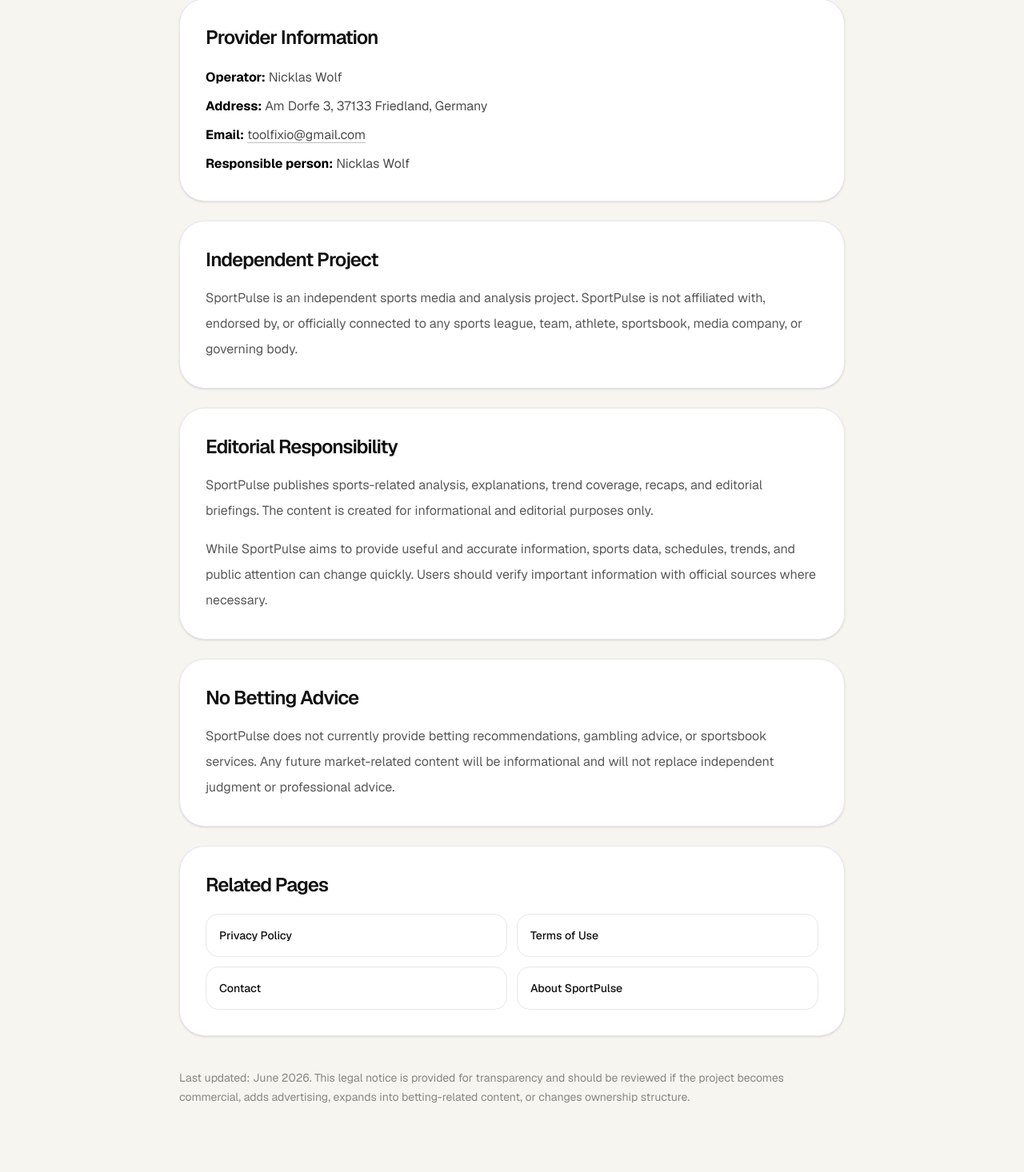
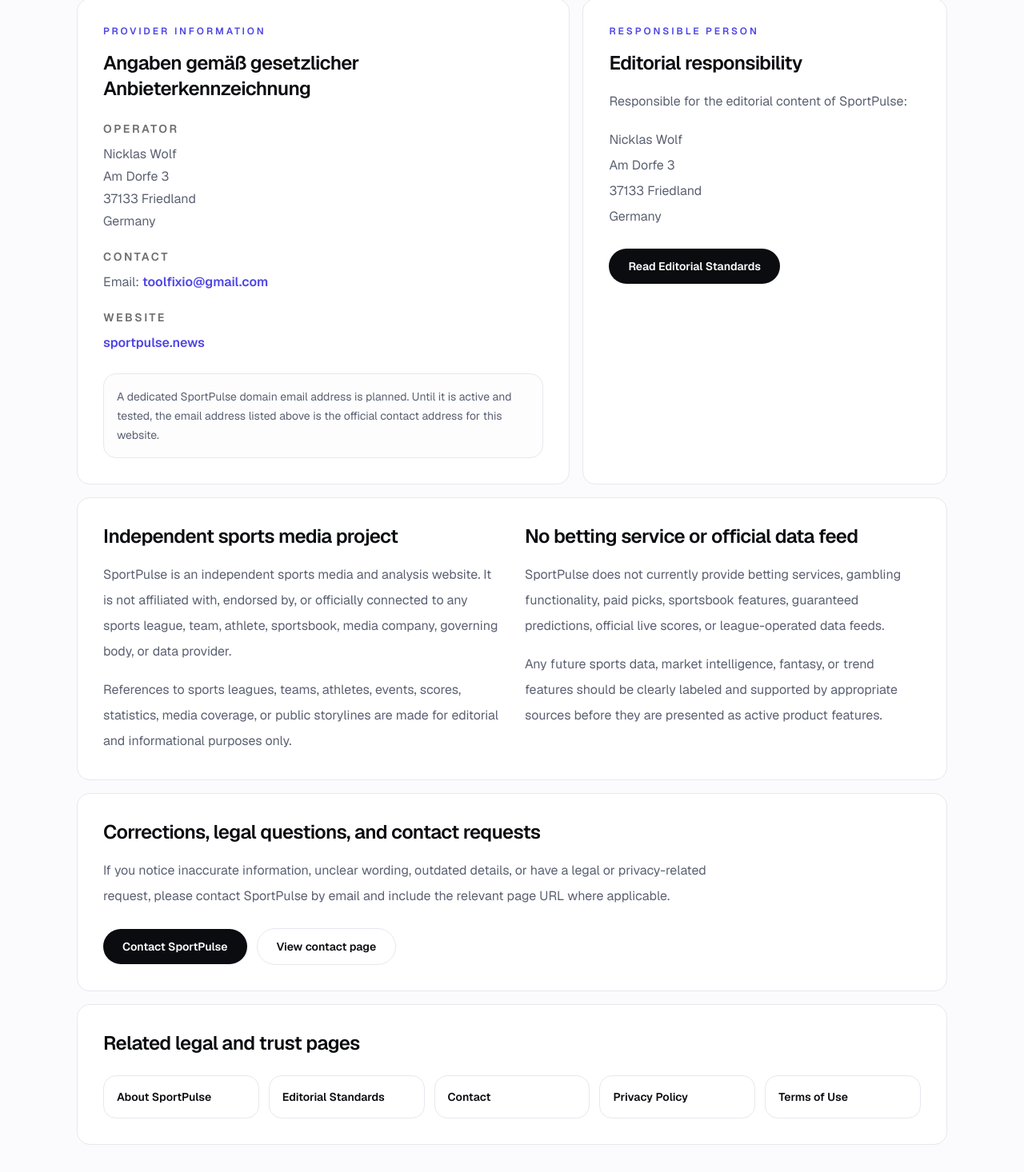
Before and after one commit to toollane/sportpulse.news, a Next.js app: page /impressum in a window 1280 px wide. Shown: the part 387-1853 px from the top of the page at 80% size. Built offline with nearby package versions, Linux system fonts and the light colour scheme.

Commit message:
Align impressum page with SportPulse design system

```diff
--- a/app/impressum/page.tsx
+++ b/app/impressum/page.tsx
@@ -1,140 +1,227 @@
 import type { Metadata } from "next";
 import Link from "next/link";
+import Breadcrumbs from "@/components/Breadcrumbs";
+import SectionHeader from "@/components/SectionHeader";
 
 export const metadata: Metadata = {
   title: "Legal Notice / Impressum | SportPulse",
   description:
-    "Legal notice and provider information for SportPulse, an independent sports media and analysis project based in Germany.",
+    "Legal notice and provider information for SportPulse, an independent sports media and analysis website operated from Germany.",
 };
+
+const legalLinks = [
+  { href: "/about", label: "About SportPulse" },
+  { href: "/editorial-standards", label: "Editorial Standards" },
+  { href: "/contact", label: "Contact" },
+  { href: "/privacy", label: "Privacy Policy" },
+  { href: "/terms", label: "Terms of Use" },
+];
 
 export default function ImpressumPage() {
   return (
-    <main className="min-h-screen bg-[#f7f5f0] text-[#111111]">
-      <section className="mx-auto w-full max-w-4xl px-5 py-16 sm:px-8 lg:py-24">
-        <div className="mb-10">
-          <p className="mb-4 text-sm font-semibold uppercase tracking-[0.24em] text-black/45">
-            Legal
+    <main className="text-foreground">
+      <section className="mx-auto w-full max-w-6xl px-5 py-16 sm:px-8 lg:py-24">
+        <Breadcrumbs
+          items={[
+            { label: "Home", href: "/" },
+            { label: "Legal Notice / Impressum" },
+          ]}
+        />
+
+        <div className="pt-6">
+          <SectionHeader
+            eyebrow="Legal Notice"
+            title="Legal Notice / Impressum"
+            description="Provider information for SportPulse, an independent sports media and analysis website built to help fans understand scores, recaps, trends, and sports stories faster."
+          />
+        </div>
+
+        <div className="mt-8 grid gap-4 lg:grid-cols-[1.15fr_0.85fr]">
+          <section className="rounded-card border border-border bg-surface p-6 sm:p-8">
+            <p className="text-xs font-semibold uppercase tracking-[0.24em] text-accent">
+              Provider information
             </p>
-          <h1 className="text-5xl font-semibold tracking-[-0.07em] sm:text-6xl">
-            Legal Notice / Impressum
-          </h1>
-          <p className="mt-6 max-w-2xl text-lg leading-8 text-black/60">
-            This page provides legal provider information for SportPulse.
-            SportPulse is an independent sports media and analysis project
-            operated from Germany.
+
+            <h2 className="mt-4 text-2xl font-semibold tracking-tight text-foreground">
+              Angaben gemäß gesetzlicher Anbieterkennzeichnung
+            </h2>
+
+            <div className="mt-6 space-y-5 text-muted">
+              <div>
+                <p className="text-sm font-semibold uppercase tracking-[0.18em] text-foreground/60">
+                  Operator
+                </p>
+                <p className="mt-2 leading-7">
+                  Nicklas Wolf
+                  <br />
+                  Am Dorfe 3
+                  <br />
+                  37133 Friedland
+                  <br />
+                  Germany
                 </p>
               </div>
 
-        <div className="space-y-6">
-          <section className="rounded-[2rem] border border-black/10 bg-white p-6 shadow-sm sm:p-8">
-            <h2 className="text-2xl font-semibold tracking-[-0.04em]">
-              Provider Information
-            </h2>
-
-            <div className="mt-5 space-y-2 leading-7 text-black/70">
-              <p>
-                <strong className="text-black">Operator:</strong> Nicklas Wolf
+              <div>
+                <p className="text-sm font-semibold uppercase tracking-[0.18em] text-foreground/60">
+                  Contact
                 </p>
-              <p>
-                <strong className="text-black">Address:</strong> Am Dorfe 3,
-                37133 Friedland, Germany
-              </p>
-              <p>
-                <strong className="text-black">Email:</strong>{" "}
+                <p className="mt-2 leading-7">
+                  Email:{" "}
                   <a
                     href="mailto:toolfixio@gmail.com"
-                  className="underline decoration-black/25 underline-offset-4 hover:decoration-black"
+                    className="font-semibold text-accent hover:text-accent-strong"
                   >
                     toolfixio@gmail.com
                   </a>
                 </p>
-              <p>
-                <strong className="text-black">Responsible person:</strong>{" "}
+              </div>
+
+              <div>
+                <p className="text-sm font-semibold uppercase tracking-[0.18em] text-foreground/60">
+                  Website
+                </p>
+                <p className="mt-2 leading-7">
+                  <a
+                    href="https://sportpulse.news"
+                    className="font-semibold text-accent hover:text-accent-strong"
+                  >
+                    sportpulse.news
+                  </a>
+                </p>
+              </div>
+            </div>
+
+            <p className="mt-6 rounded-card border border-border bg-background/40 p-4 text-sm leading-6 text-muted">
+              A dedicated SportPulse domain email address is planned. Until it
+              is active and tested, the email address listed above is the
+              official contact address for this website.
+            </p>
+          </section>
+
+          <aside className="rounded-card border border-border bg-surface p-6 sm:p-8">
+            <p className="text-xs font-semibold uppercase tracking-[0.24em] text-accent">
+              Responsible person
+            </p>
+
+            <h2 className="mt-4 text-2xl font-semibold tracking-tight text-foreground">
+              Editorial responsibility
+            </h2>
+
+            <p className="mt-4 leading-8 text-muted">
+              Responsible for the editorial content of SportPulse:
+            </p>
+
+            <p className="mt-4 leading-8 text-muted">
               Nicklas Wolf
+              <br />
+              Am Dorfe 3
+              <br />
+              37133 Friedland
+              <br />
+              Germany
             </p>
+
+            <div className="mt-6">
+              <Link
+                href="/editorial-standards"
+                className="inline-flex rounded-full bg-foreground px-6 py-3 text-sm font-semibold text-surface transition hover:opacity-85"
+              >
+                Read Editorial Standards
+              </Link>
+            </div>
+          </aside>
+        </div>
+
+        <section className="mt-4 rounded-card border border-border bg-surface p-6 sm:p-8">
+          <div className="grid gap-8 lg:grid-cols-2">
+            <div>
+              <h2 className="text-2xl font-semibold tracking-tight text-foreground">
+                Independent sports media project
+              </h2>
+              <p className="mt-4 leading-8 text-muted">
+                SportPulse is an independent sports media and analysis website.
+                It is not affiliated with, endorsed by, or officially connected
+                to any sports league, team, athlete, sportsbook, media company,
+                governing body, or data provider.
+              </p>
+              <p className="mt-4 leading-8 text-muted">
+                References to sports leagues, teams, athletes, events, scores,
+                statistics, media coverage, or public storylines are made for
+                editorial and informational purposes only.
+              </p>
+            </div>
+
+            <div>
+              <h2 className="text-2xl font-semibold tracking-tight text-foreground">
+                No betting service or official data feed
+              </h2>
+              <p className="mt-4 leading-8 text-muted">
+                SportPulse does not currently provide betting services, gambling
+                functionality, paid picks, sportsbook features, guaranteed
+                predictions, official live scores, or league-operated data
+                feeds.
+              </p>
+              <p className="mt-4 leading-8 text-muted">
+                Any future sports data, market intelligence, fantasy, or trend
+                features should be clearly labeled and supported by appropriate
+                sources before they are presented as active product features.
+              </p>
+            </div>
           </div>
         </section>
 
-          <section className="rounded-[2rem] border border-black/10 bg-white p-6 shadow-sm sm:p-8">
-            <h2 className="text-2xl font-semibold tracking-[-0.04em]">
-              Independent Project
+        <section className="mt-4 rounded-card border border-border bg-surface p-6 sm:p-8">
+          <h2 className="text-2xl font-semibold tracking-tight text-foreground">
+            Corrections, legal questions, and contact requests
           </h2>
-            <p className="mt-4 leading-8 text-black/65">
-              SportPulse is an independent sports media and analysis project.
-              SportPulse is not affiliated with, endorsed by, or officially
-              connected to any sports league, team, athlete, sportsbook, media
-              company, or governing body.
+
+          <p className="mt-4 max-w-3xl leading-8 text-muted">
+            If you notice inaccurate information, unclear wording, outdated
+            details, or have a legal or privacy-related request, please contact
+            SportPulse by email and include the relevant page URL where
+            applicable.
           </p>
-          </section>
 
-          <section className="rounded-[2rem] border border-black/10 bg-white p-6 shadow-sm sm:p-8">
-            <h2 className="text-2xl font-semibold tracking-[-0.04em]">
-              Editorial Responsibility
-            </h2>
-            <p className="mt-4 leading-8 text-black/65">
-              SportPulse publishes sports-related analysis, explanations,
-              trend coverage, recaps, and editorial briefings. The content is
-              created for informational and editorial purposes only.
-            </p>
-            <p className="mt-4 leading-8 text-black/65">
-              While SportPulse aims to provide useful and accurate information,
-              sports data, schedules, trends, and public attention can change
-              quickly. Users should verify important information with official
-              sources where necessary.
-            </p>
-          </section>
+          <div className="mt-6 flex flex-col gap-3 sm:flex-row sm:items-center">
+            <a
+              href="mailto:toolfixio@gmail.com"
+              className="inline-flex rounded-full bg-foreground px-6 py-3 text-sm font-semibold text-surface transition hover:opacity-85"
+            >
+              Contact SportPulse
+            </a>
 
-          <section className="rounded-[2rem] border border-black/10 bg-white p-6 shadow-sm sm:p-8">
-            <h2 className="text-2xl font-semibold tracking-[-0.04em]">
-              No Betting Advice
-            </h2>
-            <p className="mt-4 leading-8 text-black/65">
-              SportPulse does not currently provide betting recommendations,
-              gambling advice, or sportsbook services. Any future market-related
-              content will be informational and will not replace independent
-              judgment or professional advice.
-            </p>
-          </section>
-
-          <section className="rounded-[2rem] border border-black/10 bg-white p-6 shadow-sm sm:p-8">
-            <h2 className="text-2xl font-semibold tracking-[-0.04em]">
-              Related Pages
-            </h2>
-            <div className="mt-5 grid gap-3 sm:grid-cols-2">
-              <Link
-                href="/privacy"
-                className="rounded-2xl border border-black/10 p-4 text-sm font-medium transition hover:bg-black hover:text-white"
-              >
-                Privacy Policy
-              </Link>
-              <Link
-                href="/terms"
-                className="rounded-2xl border border-black/10 p-4 text-sm font-medium transition hover:bg-black hover:text-white"
-              >
-                Terms of Use
-              </Link>
             <Link
               href="/contact"
-                className="rounded-2xl border border-black/10 p-4 text-sm font-medium transition hover:bg-black hover:text-white"
+              className="inline-flex rounded-full border border-border px-6 py-3 text-sm font-semibold text-foreground transition hover:border-accent/40 hover:text-accent"
             >
-                Contact
-              </Link>
-              <Link
-                href="/about"
-                className="rounded-2xl border border-black/10 p-4 text-sm font-medium transition hover:bg-black hover:text-white"
-              >
-                About SportPulse
+              View contact page
             </Link>
           </div>
         </section>
 
-          <p className="pt-4 text-sm leading-6 text-black/45">
-            Last updated: June 2026. This legal notice is provided for
-            transparency and should be reviewed if the project becomes
-            commercial, adds advertising, expands into betting-related content,
-            or changes ownership structure.
+        <section className="mt-4 rounded-card border border-border bg-surface p-6 sm:p-8">
+          <h2 className="text-2xl font-semibold tracking-tight text-foreground">
+            Related legal and trust pages
+          </h2>
+
+          <div className="mt-6 grid gap-3 sm:grid-cols-2 lg:grid-cols-5">
+            {legalLinks.map((link) => (
+              <Link
+                key={link.href}
+                href={link.href}
+                className="rounded-card border border-border bg-surface p-4 text-sm font-semibold text-foreground transition hover:border-accent/40 hover:text-accent"
+              >
+                {link.label}
+              </Link>
+            ))}
+          </div>
+        </section>
+
+        <p className="mt-8 text-sm text-muted">
+          Last updated: June 26, 2026. This Legal Notice / Impressum is provided
+          for transparency and provider identification.
         </p>
-        </div>
       </section>
     </main>
   );
```
Lines whose indentation alone changed are shown as unchanged.
